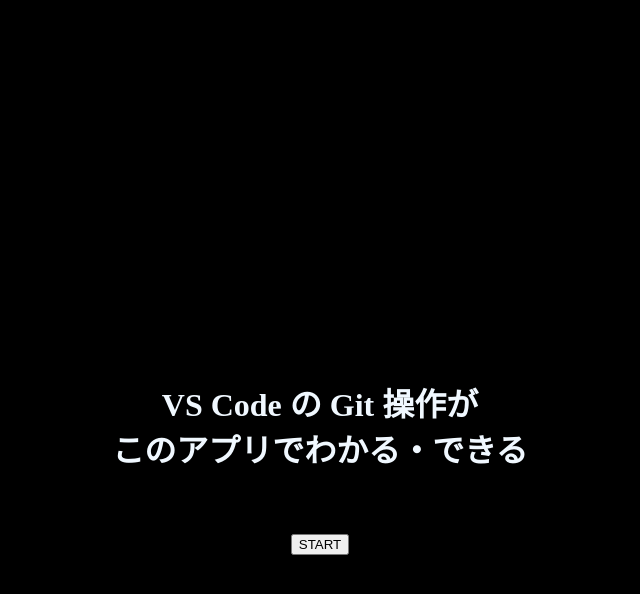
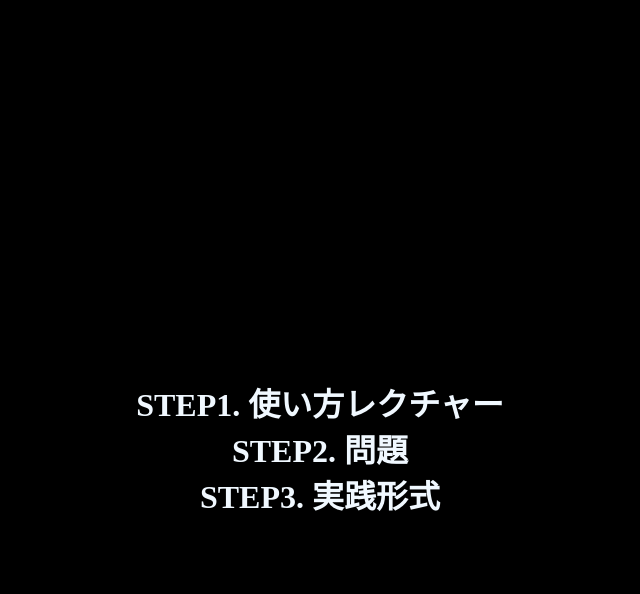
Before and after one commit to TsuchiyaYuki299/web-contest-summer-tsuchiya, a plain HTML site: page index.html in a window 1280 px wide. Both pictures are taken after a click on the button "START". Shown: the whole page, without its empty margins (320-960 px from the left). Drawn offline with Linux system fonts and the light colour scheme.

Commit message:
ステップ1～3までを表示。スタートボタンを非表示

```diff
--- a/index.html
+++ b/index.html
@@ -7,8 +7,8 @@
   <title>Document</title>
 </head>
 <body>
-  <h1>VS Code の Git 操作が<br>このアプリでわかる・できる</h1>
-  <button>START</button>
+  <h1 id="message">VS Code の Git 操作が<br>このアプリでわかる・できる</h1>
+  <button id="start-button" onclick="start()">START</button>
   <script src="main.js"></script>
 </body>
 </html>
--- a/main.js
+++ b/main.js
@@ -0,0 +1,8 @@
+// indexページでSTARTボタンを押すと、選択画面が出てくる
+function start() {
+ const select = document.getElementById("message")
+  select.innerHTML = "STEP1. 使い方レクチャー<br>STEP2. 問題<br>STEP3. 実践形式"
+
+  const startButton = document.getElementById("start-button")
+  startButton.style.display = "none"
+}
```
